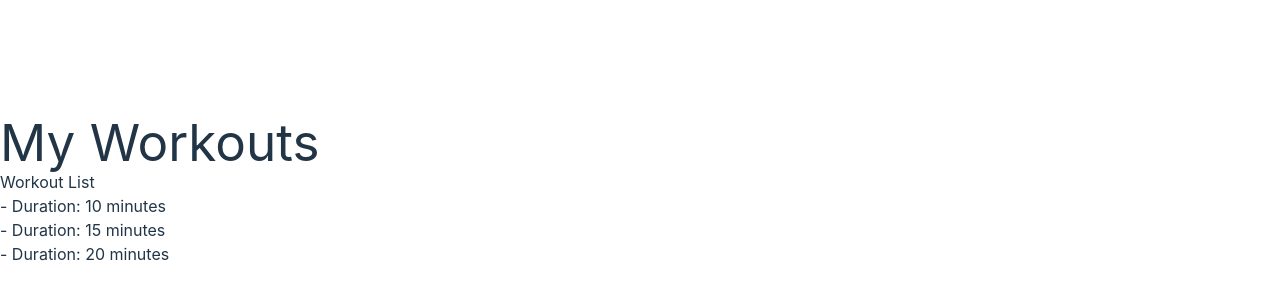
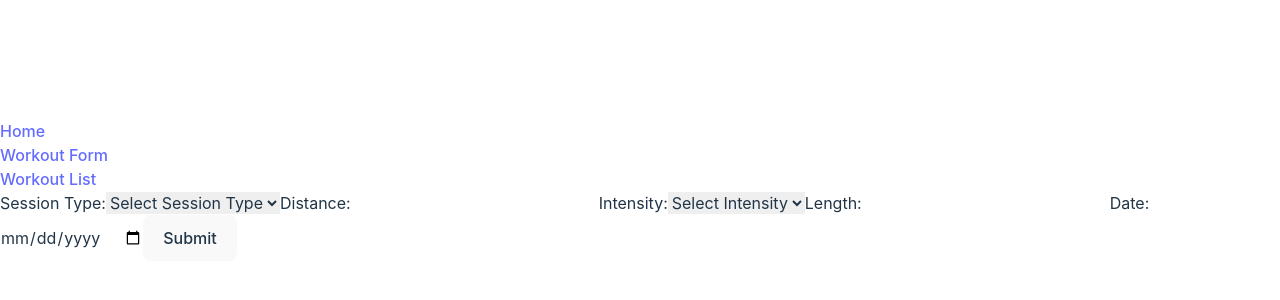
Before and after one commit to arturraczka/FitTrack, a React (Vite) app in the folder fit_tracker/frontend/: page /workoutform in a window 1280 px wide. Shown: the part 210-510 px from the top of the page. Built offline with nearby package versions, Linux system fonts and the light colour scheme.

Commit message:
Style with tailwind css

```diff
--- a/fit_tracker/frontend/package.json
+++ b/fit_tracker/frontend/package.json
@@ -14,7 +14,8 @@
     "react": "^18.2.0",
     "react-dom": "^18.2.0",
     "react-multi-date-picker": "^4.0.0",
-    "react-redux": "^8.0.5"
+    "react-redux": "^8.0.5",
+    "react-router-dom": "^6.11.2"
   },
   "devDependencies": {
     "@types/react": "^18.0.28",
--- a/fit_tracker/frontend/src/App.jsx
+++ b/fit_tracker/frontend/src/App.jsx
@@ -1,5 +1,8 @@
 import React from 'react';
 import { useSelector } from 'react-redux';
+import { BrowserRouter as Router, Routes, Route, Link } from 'react-router-dom';
+
+import WorkoutForm from './components/WorkoutForm';
 import WorkoutList from '../src/components/WorkoutList';
 
 const App = () => {
@@ -15,10 +18,29 @@ const App = () => {
   const workoutList = workouts.length > 0 ? workouts : defaultWorkouts;
 
   return (
-    <div>
-      <h1>My Workouts</h1>
-      <WorkoutList workouts={workoutList} />
-    </div>
+    <Router>
+      <div>
+        <nav>
+          <ul>
+            <li>
+              <Link to="/">Home</Link>
+            </li>
+            <li>
+              <Link to="/workoutform">Workout Form</Link>
+            </li>
+            <li>
+              <Link to="/workoutlist">Workout List</Link>
+            </li>
+          </ul>
+        </nav>
+
+        <Routes>
+          <Route path="/" element={<h1>Welcome to the Workout Tracker App!</h1>} />
+          <Route path="/workoutform" element={<WorkoutForm />} />
+          <Route path="/workoutlist" element={<WorkoutList workouts={workoutList} />} />
+        </Routes>
+      </div>
+    </Router>
   );
 };
 
--- /dev/null
+++ b/fit_tracker/frontend/src/components/WorkoutForm.jsx
@@ -0,0 +1,104 @@
+import React, { useState } from 'react';
+import { useDispatch } from 'react-redux';
+import { postActivity } from '../redux/actions/workoutActions';
+
+const WorkoutForm = () => {
+  const dispatch = useDispatch();
+  const [formData, setFormData] = useState({
+    sessionType: '',
+    distance: '',
+    intensity: '',
+    length: '',
+    date: '',
+  });
+  const [errors, setErrors] = useState({});
+
+  const handleSubmit = (e) => {
+    e.preventDefault();
+    const errors = validateForm(formData);
+    if (Object.keys(errors).length === 0) {
+      dispatch(postActivity(formData));
+      setFormData({
+        sessionType: '',
+        distance: '',
+        intensity: '',
+        length: '',
+        date: '',
+      });
+      setErrors({});
+    } else {
+      setErrors(errors);
+    }
+  };
+
+  const handleChange = (e) => {
+    setFormData({ ...formData, [e.target.name]: e.target.value });
+  };
+
+  const validateForm = (data) => {
+    const errors = {};
+    if (!data.sessionType) {
+      errors.sessionType = 'Session type is required';
+    }
+    if (!data.distance) {
+      errors.distance = 'Distance is required';
+    } else if (data.distance < 0) {
+      errors.distance = 'Distance must be a positive number';
+    }
+    if (!data.intensity) {
+      errors.intensity = 'Intensity is required';
+    }
+    if (!data.length) {
+      errors.length = 'Length is required';
+    } else if (data.length < 0) {
+      errors.length = 'Length must be a positive number';
+    }
+    if (!data.date) {
+      errors.date = 'Date is required';
+    }
+    return errors;
+  };
+
+  return (
+    <form onSubmit={handleSubmit}>
+      <label>
+        Session Type:
+        <select name="sessionType" value={formData.sessionType} onChange={handleChange}>
+          <option value="">Select Session Type</option>
+          <option value="running">Running</option>
+          <option value="cycling">Cycling</option>
+          <option value="swimming">Swimming</option>
+        </select>
+        {errors.sessionType && <span>{errors.sessionType}</span>}
+      </label>
+      <label>
+        Distance:
+        <input type="number" name="distance" value={formData.distance} onChange={handleChange} />
+        {errors.distance && <span>{errors.distance}</span>}
+      </label>
+      <label>
+        Intensity:
+        <select name="intensity" value={formData.intensity} onChange={handleChange}>
+          <option value="">Select Intensity</option>
+          <option value="low">Low</option>
+          <option value="medium">Medium</option>
+          <option value="high">High</option>
+        </select>
+        {errors.intensity && <span>{errors.intensity}</span>}
+      </label>
+      <label>
+        Length:
+        <input type="number" name="length" value={formData.length} onChange={handleChange} />
+        {errors.length && <span>{errors.length}</span>}
+      </label>
+      <label>
+        Date:
+        <input type="date" name="date" value={formData.date} onChange={handleChange} />
+        {errors.date && <span>{errors.date}</span>}
+      </label>
+      <button type="submit">Submit</button>
+    </form>
+  );
+};
+
+export default WorkoutForm;
--- a/fit_tracker/frontend/src/components/WorkoutList.jsx
+++ b/fit_tracker/frontend/src/components/WorkoutList.jsx
@@ -1,25 +1,27 @@
 import React from 'react';
-import { useDispatch } from 'react-redux';
-// import { deleteWorkout } from '../redux/reducers/workoutSlice';
 
 const WorkoutList = ({ workouts }) => {
-  const dispatch = useDispatch();
-
-  // const handleDelete = (id) => {
-  //   dispatch(deleteWorkout(id));
-  // };
-
   return (
-    <div>
-      <h2>Workout List</h2>
-      <ul>
-        {workouts.map((workout) => (
-          <li key={workout.id}>
-            <strong>{workout.exercise}</strong> - Duration: {workout.duration} minutes
-            {/* <button onClick={() => handleDelete(workout.id)}>Delete</button> */}
-          </li>
-        ))}
-      </ul>
+    <div className="bg-gray-100 h-screen">
+      <div className="max-w-7xl mx-auto py-6 sm:px-6 lg:px-8">
+        <div className="px-4 py-6 sm:px-0">
+          <h1 className="text-2xl font-bold mb-4">Workout List</h1>
+          <div className="grid grid-cols-1 gap-4 sm:grid-cols-2 lg:grid-cols-3">
+            {workouts.map((workout) => (
+              <div
+                key={workout.id}
+                className="bg-white shadow overflow-hidden sm:rounded-lg p-4"
+              >
+                <div className="flex items-center justify-between mb-2">
+                  <h2 className="text-lg font-bold">{workout.name}</h2>
+                  <span className="text-gray-500">{workout.duration} min</span>
+                </div>
+                <p className="text-gray-500">{workout.description}</p>
+              </div>
+            ))}
+          </div>
+        </div>
+      </div>
     </div>
   );
 };
```
Also changed, not shown: fit_tracker/frontend/src/components/WorkoutForm.js (deleted, +0 -133 lines), 1 other file (tests, documents, lock files or other folders).
